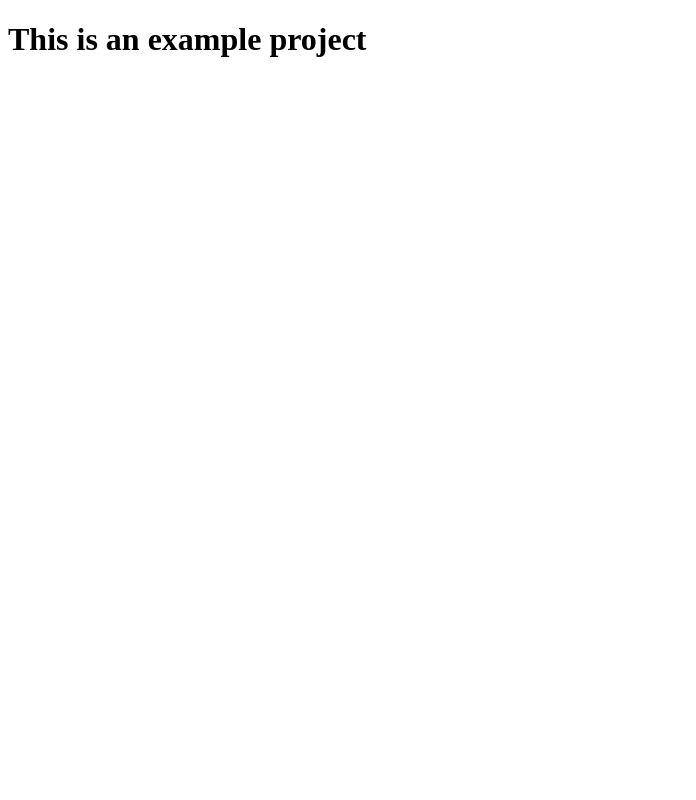
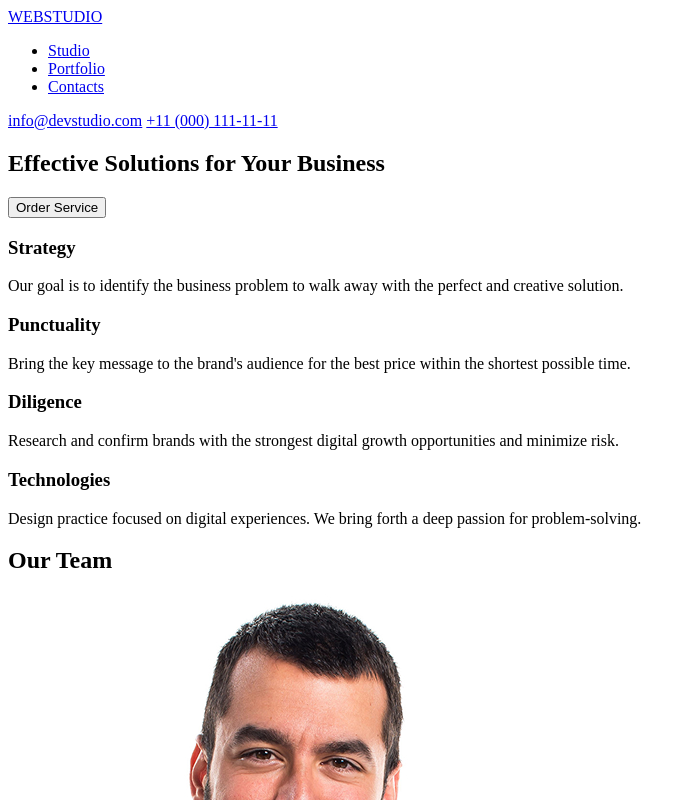
Before and after one commit to MrWhoopee/GoIT_first_project, a plain HTML site: page index.html in a window 1280 px wide. Shown: the top 800 px of the page, without its empty margins (0-696 px from the left). Drawn offline with Linux system fonts and the light colour scheme.

Commit message:
Homework #1

```diff
--- a/index.html
+++ b/index.html
@@ -1,11 +1,100 @@
 <!DOCTYPE html>
 <html lang="en">
+
 <head>
     <meta charset="UTF-8">
     <meta name="viewport" content="width=device-width, initial-scale=1.0">
-    <title>Document</title>
+    <title>WebStudio</title>
 </head>
+
 <body>
-    <h1>This is an example project</h1>
+    <header>
+        <a href="#">WEBSTUDIO</a>
+        <nav>
+            <ul>
+                <li><a href="#">Studio</a></li>
+                <li><a href="#">Portfolio</a></li>
+                <li><a href="#">Contacts</a></li>
+            </ul>
+        </nav>
+        <div class="contacts">
+            <a href="mailto:info@devstudio.com">info@devstudio.com</a>
+            <a href="tel:+110001111111">+11 (000) 111-11-11</a>
+        </div>
+    </header>
+
+    <main>
+        <!-- Hero section start here -->
+        <section class="hero">
+            <h1>Effective Solutions for Your Business</h1>
+            <button>Order Service</button>
+        </section>
+
+        <!-- Features section start here -->
+        <section class="features">
+            <article>
+                <h3>Strategy</h3>
+                <p>
+                    Our goal is to identify the business
+                    problem to walk away with the perfect and creative solution.
+                </p>
+            </article>
+            <article>
+                <h3>Punctuality</h3>
+                <p>
+                    Bring the key message to the brand's audience for the best price
+                    within the shortest possible time.
+                </p>
+            </article>
+            <article>
+                <h3>Diligence</h3>
+                <p>
+                    Research and confirm brands with the strongest digital
+                    growth opportunities and minimize risk.
+                </p>
+            </article>
+            <article>
+                <h3>Technologies</h3>
+                <p>
+                    Design practice focused on digital experiences.
+                    We bring forth a deep passion for problem-solving.
+                </p>
+            </article>
+        </section>
+
+        <!-- Team section start here -->
+        <section class="team">
+            <h2>Our Team</h2>
+            <article>
+                <img src="images/Mark Guerrero.jpg" alt="Mark Guerrero">
+                <h3>Mark Guerrero</h3>
+                <p>Product Designer</p>
+            </article>
+            <article>
+                <img src="images/Tom Ford.jpg" alt="Tom Ford">
+                <h3>Tom Ford</h3>
+                <p>Frontend Developer</p>
+            </article>
+            <article>
+                <img src="images/Camila Garcia.jpg" alt="Camila Garcia">
+                <h3>Camila Garcia</h3>
+                <p>Marketing</p>
+            </article>
+            <article>
+                <img src="images/Daniel Wilson.jpg" alt="Daniel Wilson">
+                <h3>Daniel Wilson</h3>
+                <p>UI Designer</p>
+            </article>
+        </section>
+    </main>
+
+    <footer>
+        <a href="#">WEBSTUDIO</a>
+        <p>
+            Increase the flow of customers and sales for your
+            business with digital marketing & growth solutions.
+        </p>
+    </footer>
 </body>
+
 </html>
```
Also changed, not shown: images/Camila Garcia.jpg (added), images/Daniel Wilson.jpg (added), images/Mark Guerrero.jpg (added), images/Tom Ford.jpg (added).
